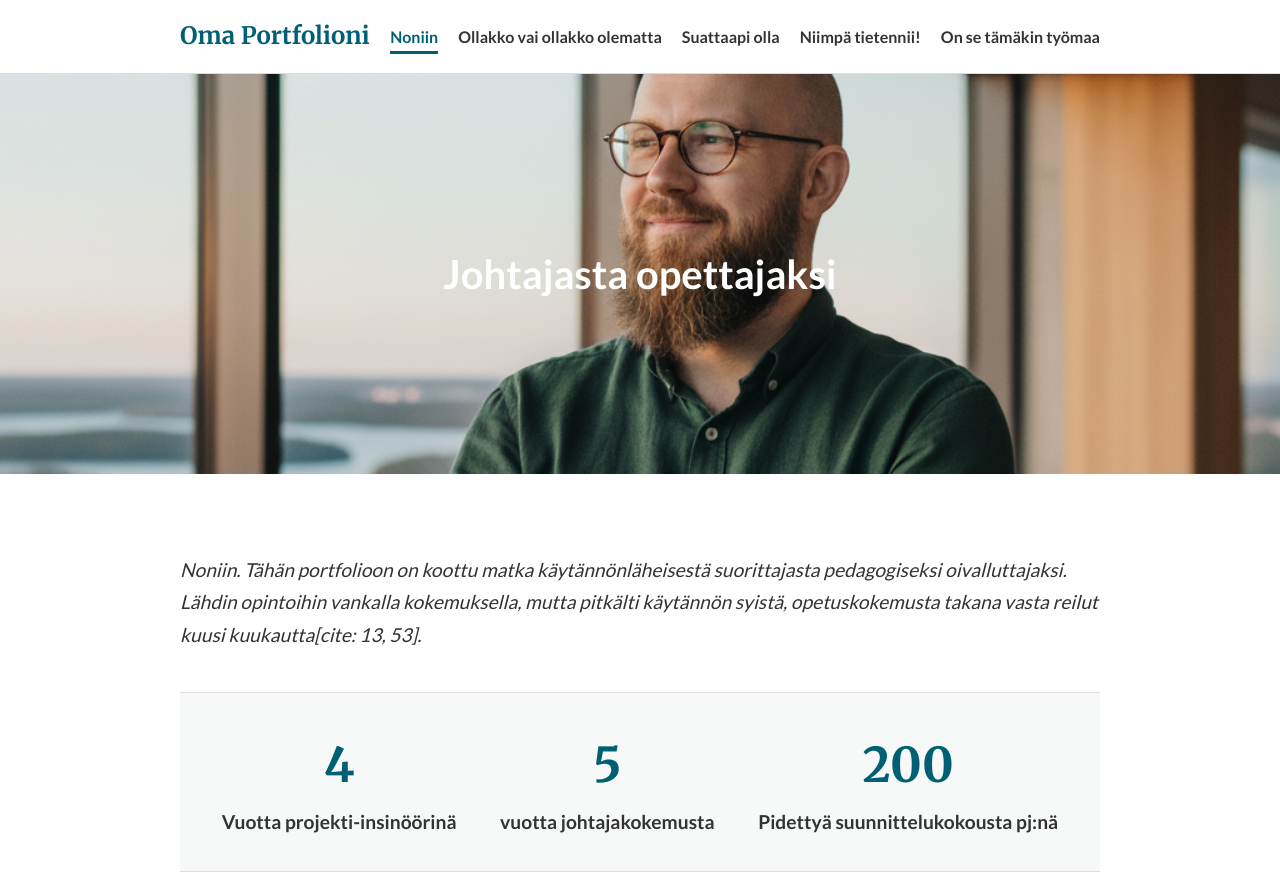
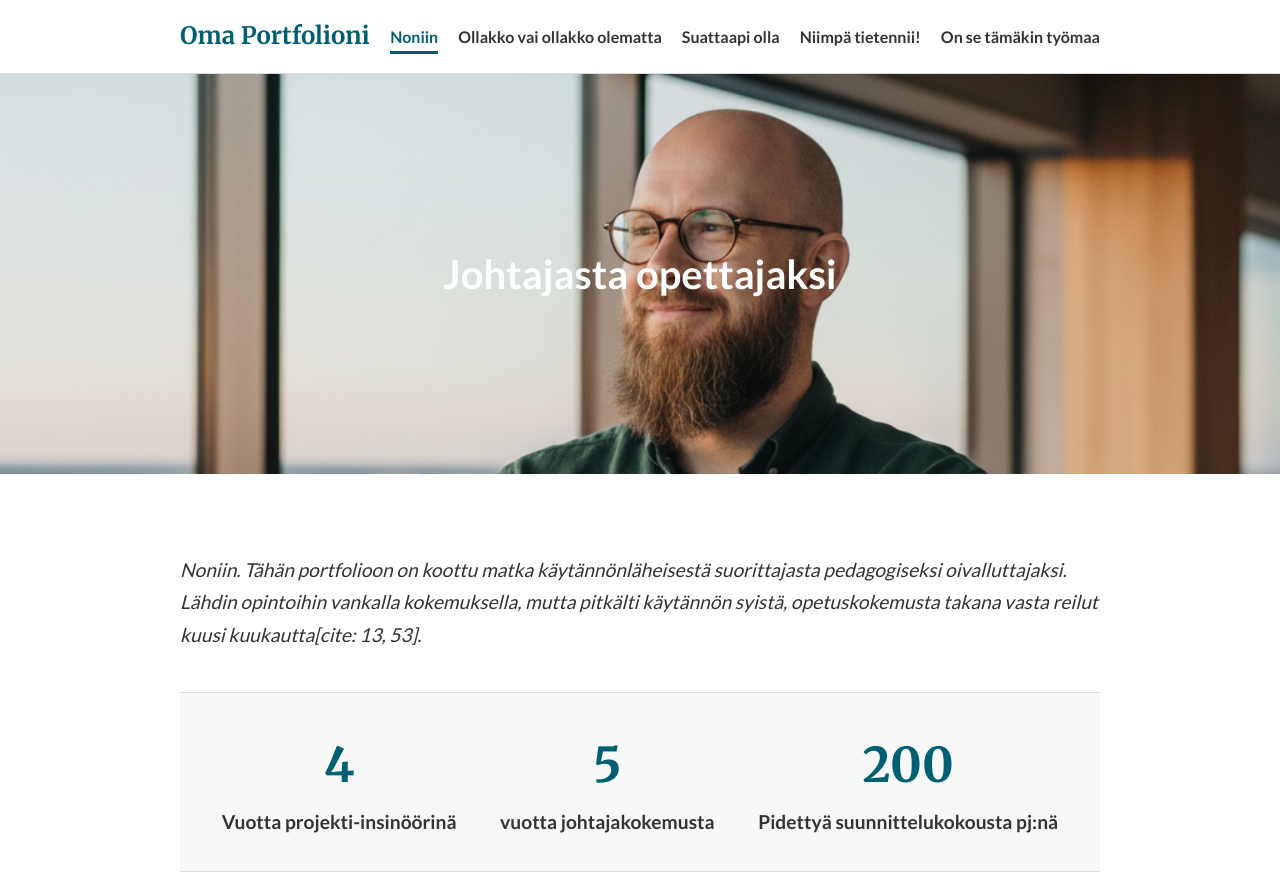
Before and after one commit to juuko2/portfolio, a plain HTML site: page index.html in a window 1280 px wide. Shown: the top 875 px of the page. Drawn offline with Linux system fonts and the light colour scheme.

Commit message:
Update style.css

```diff
--- a/style.css
+++ b/style.css
@@ -103,7 +103,7 @@ body {
 /* "Noniin." */
 .hero-alku {
     background-image: url('images/profiili.png');
-    background-position: center 40%; /* Esimerkki: Yritä pitää tärkeä sisältö näkyvissä. Säädä tätä! */
+    background-position: center 30%; /* Esimerkki: Yritä pitää tärkeä sisältö näkyvissä. Säädä tätä! */
 }
 /* "Ollakko vai ollakko olematta" */
 .hero-lahtoruutu {
```
